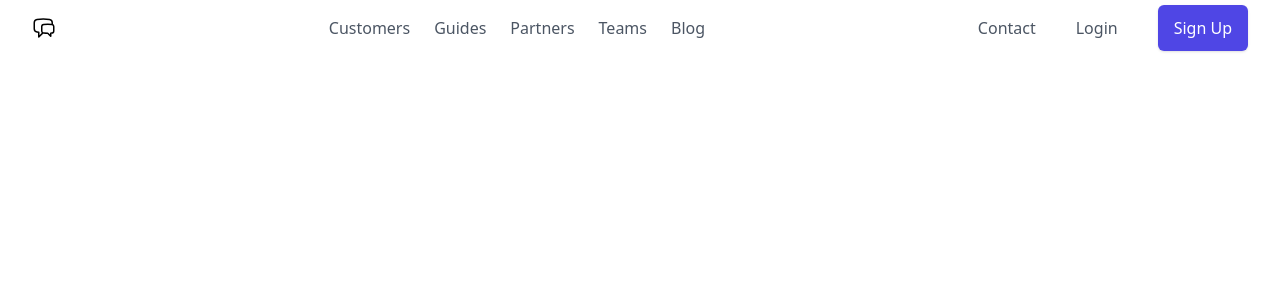
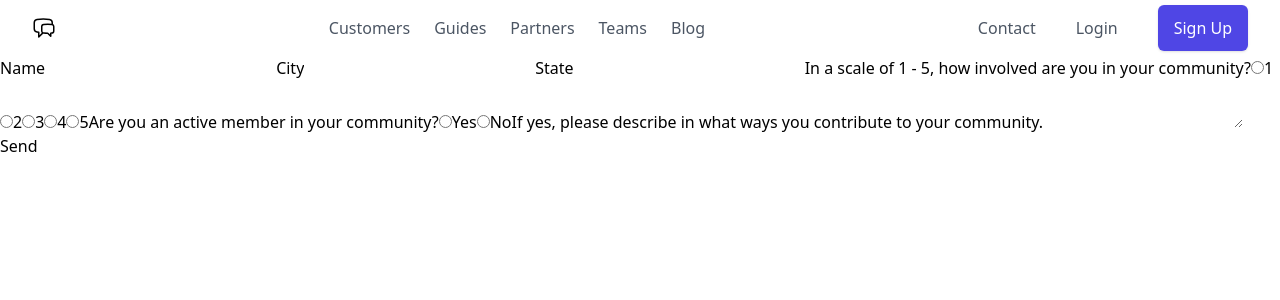
Before and after one commit to SafeForum/FE, a React (Create React App) app: page /newCityForm in a window 1280 px wide. Shown: the top 300 px of the page. Built offline with nearby package versions, Linux system fonts and the light colour scheme; a web font is replaced by a local one.

Commit message:
Added form skeleton using email.js

```diff
--- a/package.json
+++ b/package.json
@@ -4,6 +4,7 @@
   "private": true,
   "dependencies": {
     "@apollo/client": "^3.6.9",
+    "@emailjs/browser": "^3.10.0",
     "@headlessui/react": "^1.7.8",
     "@heroicons/react": "^2.0.14",
     "@testing-library/jest-dom": "^5.16.5",
--- a/src/App.jsx
+++ b/src/App.jsx
@@ -4,6 +4,7 @@ import Navbar from "./components/navBar";
 import Login from "./pages/login";
 import Register from "./pages/Register";
 import Dashboard from "./pages/Dashboard";
+import NewCityForm from "./pages/NewCityForm";
 export default function App() {
   return (
       <>
@@ -13,6 +14,7 @@ export default function App() {
           <Route path="/login" element={<Login />} />
           <Route path="/register" exact element={<Register />} />
           <Route path="/dashboard/:cityPortal" exact element={<Dashboard />} />
+          <Route path="/newCityForm" exact element={<NewCityForm />} />
         </Routes>
       </>
   );
--- /dev/null
+++ b/src/pages/NewCityForm.js
@@ -0,0 +1,109 @@
+
+import React, { useRef, useState } from 'react';
+import emailjs from '@emailjs/browser';
+
+const NewCityForm = (e)=> {
+    const form = useRef();
+    const [rating, setRating] = useState(0);
+    const [communityInvolvement, setCommunityInvolvement] = useState(null);
+
+    const handleAnswerChange = (e) => {
+      setCommunityInvolvement(e.target.value === "true");
+    }
+
+    const handleRatingChange = (e) => {
+    setRating(parseInt(e.target.value));
+    }
+
+    const sendEmail = (e) => {
+      e.preventDefault();
+
+      emailjs.sendForm('YOUR_SERVICE_ID', 'YOUR_TEMPLATE_ID', form.current, 'YOUR_PUBLIC_KEY')
+        .then((result) => {
+            console.log(result.text);
+        }, (error) => {
+            console.log(error.text);
+        });
+    };
+
+    return (
+      <form ref={form} onSubmit={sendEmail}>
+        <label>Name</label>
+        <input type="text" name="user_name" />
+        <label>City</label>
+        <input type="text" name="user_city" />
+        <label>State</label>
+        <input type="text" name="user_state" />
+        <label>In a scale of 1 - 5, how involved are you in your community?</label>
+        <label>
+            <input
+            type="radio"
+            name="rating"
+            value="1"
+            onChange={handleRatingChange}
+            checked={rating === 1} />
+            1
+        </label>
+        <label>
+            <input
+            type="radio"
+            name="rating"
+            value="2"
+            onChange={handleRatingChange}
+            checked={rating === 2} />
+            2
+        </label>
+        <label>
+            <input
+            type="radio"
+            name="rating"
+            value="3"
+            onChange={handleRatingChange}
+            checked={rating === 3} />
+            3
+        </label>
+        <label>
+            <input
+            type="radio"
+            name="rating"
+            value="4"
+            onChange={handleRatingChange}
+            checked={rating === 4} />
+            4
+        </label>
+        <label>
+            <input
+            type="radio"
+            name="rating"
+            value="5"
+            onChange={handleRatingChange}
+            checked={rating === 5} />
+            5
+        </label>
+        <label>Are you an active member in your community?</label>
+        <label>
+        <input
+        type="radio"
+        name="available"
+        value="true"
+        onChange={handleAnswerChange}
+        checked={communityInvolvement === true} />
+        Yes
+        </label>
+        <label>
+        <input
+        type="radio"
+        name="available"
+        value="false"
+        onChange={handleAnswerChange}
+        checked={communityInvolvement === false} />
+        No
+        </label>
+        <label>If yes, please describe in what ways you contribute to your community.</label>
+        <textarea name="message" />
+        <input type="submit" value="Send" />
+      </form>
+    );
+}
+
+export default NewCityForm
```
Also changed, not shown: 1 other file (tests, documents, lock files or other folders).
